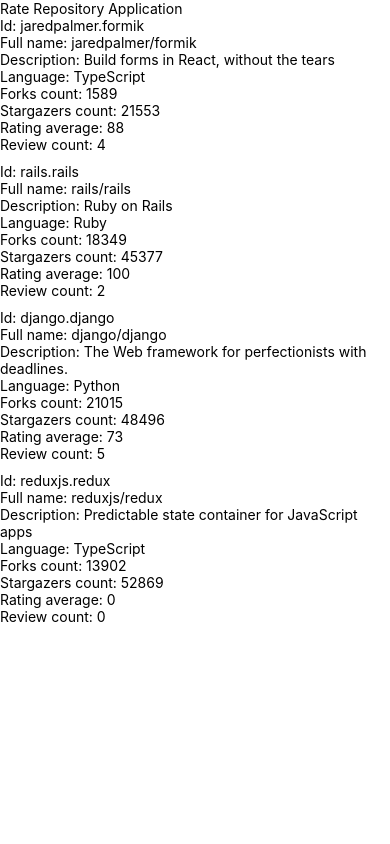
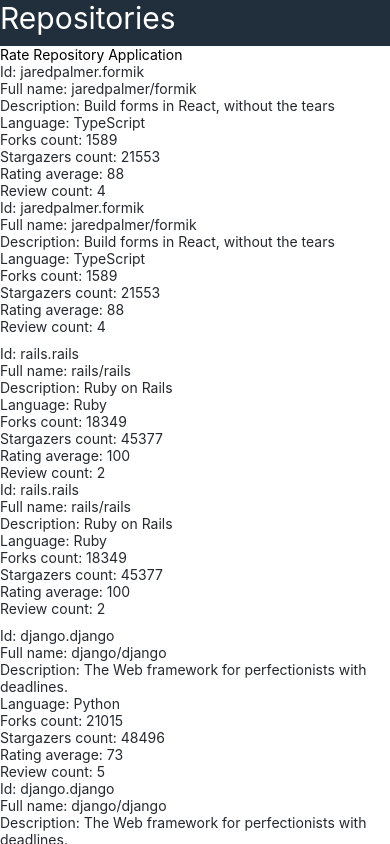
Before and after one commit to stylized-substance/rate-repository-app, a React Native app: screen / in a window 390 px wide. Built offline with nearby package versions, Linux system fonts and the light colour scheme.

Commit message:
exercise 10.4 done

```diff
--- a/App.js
+++ b/App.js
@@ -1,4 +1,4 @@
-import Main from './src/components/Main';
+import Main from "./src/components/Main";
 
 const App = () => {
   return <Main />;
--- a/package.json
+++ b/package.json
@@ -8,6 +8,7 @@
     "ios": "expo start --ios",
     "web": "expo start --web",
     "lint": "eslint ./src/**/*.{js,jsx} App.js --no-error-on-unmatched-pattern",
+    "prettier": "npx prettier . --write",
     "react-devtools": "react-devtools"
   },
   "dependencies": {
--- /dev/null
+++ b/src/components/AppBar.jsx
@@ -0,0 +1,28 @@
+import { View, StyleSheet } from "react-native";
+import Constants from "expo-constants";
+import AppBarTab from "./AppBarTab";
+import theme from "./theme";
+
+const styles = StyleSheet.create({
+  container: {
+    paddingTop: Constants.statusBarHeight,
+    backgroundColor: theme.colors.backGroundAppBar,
+    display: "flex",
+    flexDirection: "row",
+    justifyContent: "flex-start",
+    gap: 10,
+    alignItems: "center",
+    paddingBottom: 10,
+  },
+  // ...
+});
+
+const AppBar = () => {
+  return (
+    <View style={styles.container}>
+      <AppBarTab text="Repositories" />
+    </View>
+  );
+};
+
+export default AppBar;
--- /dev/null
+++ b/src/components/AppBarTab.jsx
@@ -0,0 +1,19 @@
+import { Pressable } from "react-native";
+import Text from "./Text";
+
+const AppBarTab = ({ text }) => {
+  return (
+    <Pressable
+      onPress={() => {
+        console.log("press");
+      }}
+      android_ripple={{ color: "#00ffff" }}
+    >
+      <Text fontSize="heading" color="textAppBar">
+        {text}
+      </Text>
+    </Pressable>
+  );
+};
+
+export default AppBarTab;
--- a/src/components/Main.jsx
+++ b/src/components/Main.jsx
@@ -1,22 +1,23 @@
-import Constants from 'expo-constants';
-import { Text, StyleSheet, View } from 'react-native';
-import RepositoryList from './RepositoryList'
+import { Text, StyleSheet, View } from "react-native";
+import RepositoryList from "./RepositoryList";
+import AppBar from "./AppBar";
 
 const styles = StyleSheet.create({
   container: {
-    marginTop: Constants.statusBarHeight,
     flexGrow: 1,
     flexShrink: 1,
   },
 });
 
 const Main = () => {
-  console.log(RepositoryList)
   return (
-    <View style={styles.container}>
-      <Text>Rate Repository Application</Text>
-      <RepositoryList />
-    </View>
+    <>
+      <AppBar />
+      <View style={styles.container}>
+        <Text>Rate Repository Application</Text>
+        <RepositoryList />
+      </View>
+    </>
   );
 };
 
--- a/src/components/RepositoryItem.jsx
+++ b/src/components/RepositoryItem.jsx
@@ -1,7 +1,9 @@
-import { View, Text } from "react-native"
+import { View } from "react-native";
+import Text from "./Text";
 
 const RepositoryItem = ({ item }) => {
   return (
+    <>
       <View>
         <Text>Id: {item.id}</Text>
         <Text>Full name: {item.fullName}</Text>
@@ -12,7 +14,18 @@
         <Text>Rating average: {item.ratingAverage}</Text>
         <Text>Review count: {item.reviewCount}</Text>
       </View>
-  )
-}
+      <View>
+        <Text>Id: {item.id}</Text>
+        <Text>Full name: {item.fullName}</Text>
+        <Text>Description: {item.description}</Text>
+        <Text>Language: {item.language}</Text>
+        <Text>Forks count: {item.forksCount}</Text>
+        <Text>Stargazers count: {item.stargazersCount}</Text>
+        <Text>Rating average: {item.ratingAverage}</Text>
+        <Text>Review count: {item.reviewCount}</Text>
+      </View>
+    </>
+  );
+};
 
-export default RepositoryItem
+export default RepositoryItem;
--- /dev/null
+++ b/src/components/Text.js
@@ -0,0 +1,47 @@
+import { Text as NativeText, StyleSheet } from "react-native";
+
+import theme from "./theme";
+
+const styles = StyleSheet.create({
+  text: {
+    color: theme.colors.textPrimary,
+    fontSize: theme.fontSizes.body,
+    fontFamily: theme.fonts.main,
+    fontWeight: theme.fontWeights.normal,
+  },
+  colorTextSecondary: {
+    color: theme.colors.textSecondary,
+  },
+  colorPrimary: {
+    color: theme.colors.primary,
+  },
+  colorTextAppbar: {
+    color: theme.colors.textAppBar,
+  },
+  fontSizeSubheading: {
+    fontSize: theme.fontSizes.subheading,
+  },
+  fontSizeHeading: {
+    fontSize: theme.fontSizes.heading,
+  },
+  fontWeightBold: {
+    fontWeight: theme.fontWeights.bold,
+  },
+});
+
+const Text = ({ color, fontSize, fontWeight, style, ...props }) => {
+  const textStyle = [
+    styles.text,
+    color === "textSecondary" && styles.colorTextSecondary,
+    color === "primary" && styles.colorPrimary,
+    color === "textAppBar" && styles.colorTextAppbar,
+    fontSize === "subheading" && styles.fontSizeSubheading,
+    fontSize === "heading" && styles.fontSizeHeading,
+    fontWeight === "bold" && styles.fontWeightBold,
+    style,
+  ];
+
+  return <NativeText style={textStyle} {...props} />;
+};
+
+export default Text;
--- /dev/null
+++ b/src/components/theme.js
@@ -0,0 +1,23 @@
+const theme = {
+  colors: {
+    textPrimary: "#24292e",
+    textSecondary: "#586069",
+    textAppBar: "#ffffff",
+    primary: "#0366d6",
+    backGroundAppBar: "#212f3d",
+  },
+  fontSizes: {
+    body: 14,
+    subheading: 16,
+    heading: 30,
+  },
+  fonts: {
+    main: "System",
+  },
+  fontWeights: {
+    normal: "400",
+    bold: "700",
+  },
+};
+
+export default theme;
```
Also changed, not shown: src/components/RepositoryList.jsx (+23 -23 lines). Lines whose indentation alone changed are shown as unchanged.
